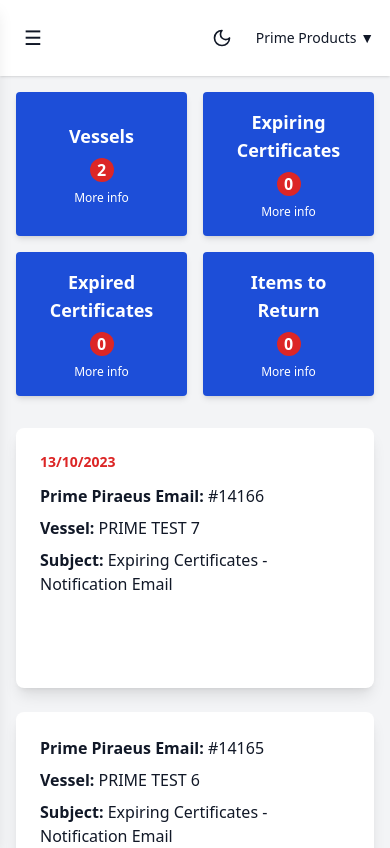
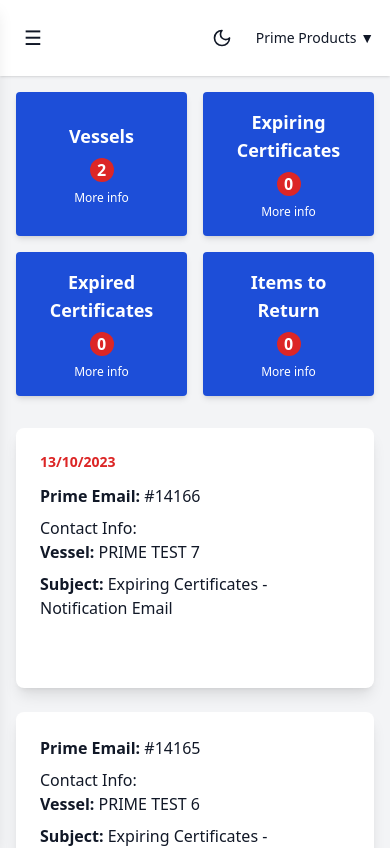
Before and after one commit to ktsouflias/dashboard-mockup, a React (Vite) app: page / in a window 390 px wide. Shown: the top 848 px of the page. Built offline with nearby package versions, Linux system fonts and the light colour scheme.

Commit message:
Update UI: responsive - mobile&desktop - changes

```diff
--- a/src/App.jsx
+++ b/src/App.jsx
@@ -223,7 +223,8 @@ const App = () => {
                             className="bg-white dark:bg-gray-800 p-6 rounded-lg shadow-lg hover:shadow-xl cursor-move h-[260px]"
                           >
                             {item.date && <p className="text-red-600 font-bold mb-3 text-sm">{item.date}</p>}
-                            <p className="mb-2"><strong>Prime Piraeus Email:</strong> {item.email}</p>
+                            <p className="mb-2"><strong>Prime Email:</strong> {item.email}</p>
+                            <p>Contact Info:</p>
                             <p className="mb-2"><strong>Vessel:</strong> {item.vessel}</p>
                             <p className="mb-2"><strong>Subject:</strong> {item.subject}</p>
                             {item.documents && <p className="mb-2"><strong>Relevant Documents:</strong> {item.documents}</p>}
```
